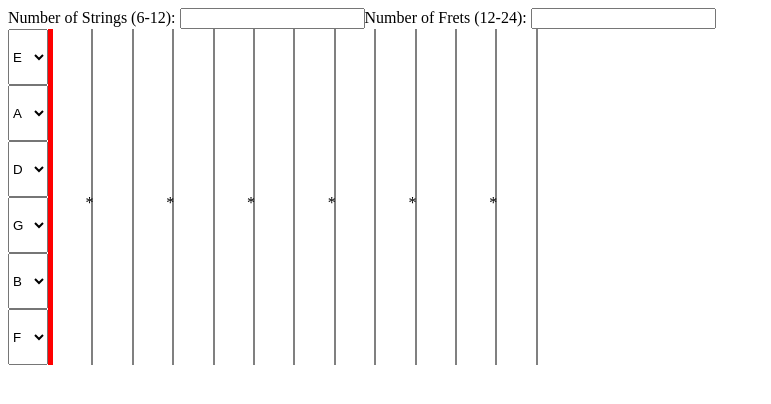
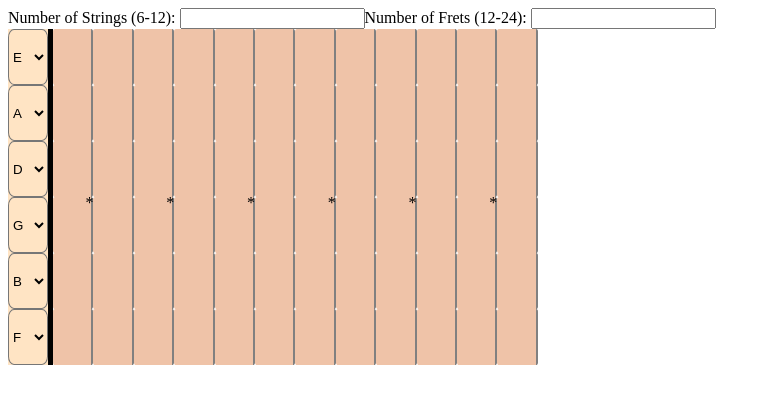
Before and after one commit to ShirelleW/RiffTheory, a Next.js app: page / in a window 1280 px wide. Shown: the top 404 px of the page, without its empty margins (0-771 px from the left). Built offline with nearby package versions, Linux system fonts and the light colour scheme.

Commit message:
added basic fretboard design

```diff
--- a/pages/Controls.jsx
+++ b/pages/Controls.jsx
@@ -57,18 +57,18 @@ const Controls = () => {
             </form>
 
             <div className={styles.tuningSelector}>
-                <form>
                 {
                     Object.entries(stringSet).map((stringNotePairs) =>
 
                         <div className={styles.stringMapping}>
-
+                            <form className={styles.openNotes}>
                                 <select className={styles.openNoteSelector} value={stringNotePairs[1]} onChange={(e) => handleTunings(e, stringNotePairs[0])}>
                                     {
                                         notes.map((note) => <option value={note} >{note}</option>)
                                     }
                                 </select>
-                                <SelectedNotesContext.Provider value={{selectedNotes, setSelectedNotes}}>
+                            </form>
+                            <SelectedNotesContext.Provider value={{ selectedNotes, setSelectedNotes }}>
                                 <String
                                     numOfStrings={numOfStrings}
                                     numOfFrets={numOfFrets}
@@ -81,7 +81,6 @@ const Controls = () => {
 
                     )
                 }
-                </form>
             </div>
         </div>
     )
--- a/styles/Styles.module.css
+++ b/styles/Styles.module.css
@@ -1,39 +1,47 @@
-.tuningSelector{
+.openNotes{
+   background-color: bisque;
+}
+
+.openNoteSelector {
+    height: 7vh;
+    border-radius: 15%;
+    background: none;
+}
+
+.stringMapping {
+    display: flex;
+    flex-direction: row;
 
 }
-.openNoteSelector{
-    height: 7vh;
-}
-.stringMapping{
+
+.frets {
     display: flex;
-    flex-direction: row;
-    /* height: 7vh; */
+    align-items: center;
+    border-left: 5px solid black;
 }
 
-.frets{
-    width: 80vw;
-    display: flex;
-    align-items: center;
-    border-left: 5px solid red;
-}
+.individualNotes {
+    border-radius: 5%;
+    height: max-content;
+    width: max-content;
+    background-color: #efc3a8;
 
-.individualNotes{
     width: 3vw;
     height: 7vh;
-    border-right: 2px solid gray;
+    border-right: 2px solid grey;
     display: flex;
     justify-content: center;
     align-items: center;
 }
 
-.individualNotesOddFret{
+.individualNotesOddFret {
     display: flex;
     justify-content: center;
     align-items: center;
     position: relative;
 }
 
-.oddFretInlay{
+.oddFretInlay {
     height: 3px;
     position: absolute;
     right: 0;
```
Lines whose indentation alone changed are shown as unchanged.
